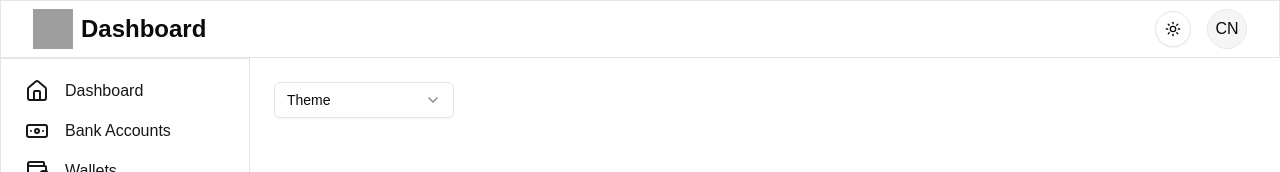
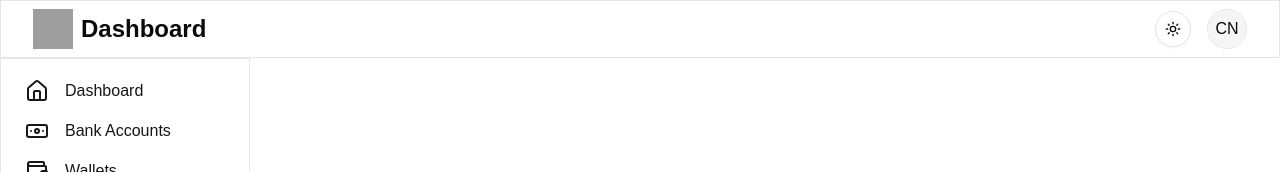
Before and after one commit to mykolatsiapalo1/backoffice, a Next.js app: page /bank-accounts in a window 1280 px wide. Shown: the top 172 px of the page. Built offline with nearby package versions, Linux system fonts and the light colour scheme; grey boxes are pictures that could not be loaded.

Commit message:
fix: build

```diff
--- a/app/(dashboard)/bank-accounts/page.tsx
+++ b/app/(dashboard)/bank-accounts/page.tsx
@@ -1,10 +1,129 @@
+"use client";
+
 import { BankAccountsSelect } from "@/models/dashboard/bank-accounts/bank-accounts-select";
-import { mockAccountsData } from "../page";
+import { Account } from "@/types/accounts";
+import { useEffect, useState } from "react";
+// export const mockAccountsData: Account[] = [
+//   {
+//     id: "1",
+//     referral: "referral1",
+//     status: "active",
+//     alias: null,
+//     created_at: 1633036800,
+//     balance: { USD: 1000, EUR: 850 },
+//     status_verification: "verified",
+//     complete_name: "John Doe",
+//     identification_external_uuid: "uuid-1",
+//   },
+//   {
+//     id: "2",
+//     referral: "referral2",
+//     status: "inactive",
+//     alias: null,
+//     created_at: 1633123200,
+//     balance: { USD: 500, GBP: 400 },
+//     status_verification: "pending",
+//     complete_name: "Jane Smith",
+//     identification_external_uuid: "uuid-2",
+//   },
+//   {
+//     id: "3",
+//     referral: "referral3",
+//     status: "active",
+//     alias: null,
+//     created_at: 1633209600,
+//     balance: { USD: 1500, JPY: 200000 },
+//     status_verification: "verified",
+//     complete_name: "Alice Johnson",
+//     identification_external_uuid: "uuid-3",
+//   },
+//   {
+//     id: "4",
+//     referral: "referral4",
+//     status: "suspended",
+//     alias: null,
+//     created_at: 1633296000,
+//     balance: { USD: 300, AUD: 400 },
+//     status_verification: "not_verified",
+//     complete_name: "Bob Brown",
+//     identification_external_uuid: "uuid-4",
+//   },
+//   {
+//     id: "5",
+//     referral: "referral5",
+//     status: "active",
+//     alias: null,
+//     created_at: 1633382400,
+//     balance: { USD: 2000, CAD: 2500 },
+//     status_verification: "verified",
+//     complete_name: "Charlie Davis",
+//     identification_external_uuid: "uuid-5",
+//   },
+//   {
+//     id: "6",
+//     referral: "referral6",
+//     status: "inactive",
+//     alias: null,
+//     created_at: 1633468800,
+//     balance: { USD: 0, NZD: 100 },
+//     status_verification: "pending",
+//     complete_name: "Diana Evans",
+//     identification_external_uuid: "uuid-6",
+//   },
+//   {
+//     id: "7",
+//     referral: "referral7",
+//     status: "active",
+//     alias: null,
+//     created_at: 1633555200,
+//     balance: { USD: 750, CHF: 600 },
+//     status_verification: "verified",
+//     complete_name: "Ethan Foster",
+//     identification_external_uuid: "uuid-7",
+//   },
+//   {
+//     id: "8",
+//     referral: "referral8",
+//     status: "active",
+//     alias: null,
+//     created_at: 1633641600,
+//     balance: { USD: 1200, SEK: 10000 },
+//     status_verification: "verified",
+//     complete_name: "Fiona Green",
+//     identification_external_uuid: "uuid-8",
+//   },
+//   {
+//     id: "9",
+//     referral: "referral9",
+//     status: "inactive",
+//     alias: null,
+//     created_at: 1633728000,
+//     balance: { USD: 400, NOK: 3000 },
+//     status_verification: "not_verified",
+//     complete_name: "George Harris",
+//     identification_external_uuid: "uuid-9",
+//   },
+//   {
+//     id: "10",
+//     referral: "referral10",
+//     status: "active",
+//     alias: null,
+//     created_at: 1633814400,
+//     balance: { USD: 600, SGD: 800 },
+//     status_verification: "verified",
+//     complete_name: "Hannah Ivers",
+//     identification_external_uuid: "uuid-10",
+//   },
+// ];
 
 export default function BankAccountsPage() {
+  const [selectedAccountId, setSelectedAccountId] = useState<string>("");
+  // useEffect(() => {
+  //   setSelectedAccountId(mockAccountsData[0].id);
+  // }, []);
   return (
     <div className="flex flex-col p-6">
-      <BankAccountsSelect data={mockAccountsData} />
+      {/* <BankAccountsSelect data={mockAccountsData} selectedAccountId={selectedAccountId} /> */}
     </div>
   );
 }
--- a/app/(dashboard)/page.tsx
+++ b/app/(dashboard)/page.tsx
@@ -6,118 +6,6 @@ import { DashboardInfoWrapper } from "@/models/dashboard/dashboard-info";
 import { Account } from "@/types/accounts";
 import { useEffect, useState } from "react";
 
-export const mockAccountsData: Account[] = [
-  {
-    id: "1",
-    referral: "referral1",
-    status: "active",
-    alias: null,
-    created_at: 1633036800,
-    balance: { USD: 1000, EUR: 850 },
-    status_verification: "verified",
-    complete_name: "John Doe",
-    identification_external_uuid: "uuid-1",
-  },
-  {
-    id: "2",
-    referral: "referral2",
-    status: "inactive",
-    alias: null,
-    created_at: 1633123200,
-    balance: { USD: 500, GBP: 400 },
-    status_verification: "pending",
-    complete_name: "Jane Smith",
-    identification_external_uuid: "uuid-2",
-  },
-  {
-    id: "3",
-    referral: "referral3",
-    status: "active",
-    alias: null,
-    created_at: 1633209600,
-    balance: { USD: 1500, JPY: 200000 },
-    status_verification: "verified",
-    complete_name: "Alice Johnson",
-    identification_external_uuid: "uuid-3",
-  },
-  {
-    id: "4",
-    referral: "referral4",
-    status: "suspended",
-    alias: null,
-    created_at: 1633296000,
-    balance: { USD: 300, AUD: 400 },
-    status_verification: "not_verified",
-    complete_name: "Bob Brown",
-    identification_external_uuid: "uuid-4",
-  },
-  {
-    id: "5",
-    referral: "referral5",
-    status: "active",
-    alias: null,
-    created_at: 1633382400,
-    balance: { USD: 2000, CAD: 2500 },
-    status_verification: "verified",
-    complete_name: "Charlie Davis",
-    identification_external_uuid: "uuid-5",
-  },
-  {
-    id: "6",
-    referral: "referral6",
-    status: "inactive",
-    alias: null,
-    created_at: 1633468800,
-    balance: { USD: 0, NZD: 100 },
-    status_verification: "pending",
-    complete_name: "Diana Evans",
-    identification_external_uuid: "uuid-6",
-  },
-  {
-    id: "7",
-    referral: "referral7",
-    status: "active",
-    alias: null,
-    created_at: 1633555200,
-    balance: { USD: 750, CHF: 600 },
-    status_verification: "verified",
-    complete_name: "Ethan Foster",
-    identification_external_uuid: "uuid-7",
-  },
-  {
-    id: "8",
-    referral: "referral8",
-    status: "active",
-    alias: null,
-    created_at: 1633641600,
-    balance: { USD: 1200, SEK: 10000 },
-    status_verification: "verified",
-    complete_name: "Fiona Green",
-    identification_external_uuid: "uuid-8",
-  },
-  {
-    id: "9",
-    referral: "referral9",
-    status: "inactive",
-    alias: null,
-    created_at: 1633728000,
-    balance: { USD: 400, NOK: 3000 },
-    status_verification: "not_verified",
-    complete_name: "George Harris",
-    identification_external_uuid: "uuid-9",
-  },
-  {
-    id: "10",
-    referral: "referral10",
-    status: "active",
-    alias: null,
-    created_at: 1633814400,
-    balance: { USD: 600, SGD: 800 },
-    status_verification: "verified",
-    complete_name: "Hannah Ivers",
-    identification_external_uuid: "uuid-10",
-  },
-];
 
 export default function Home() {
   const [accounts, setAccounts] = useState<Account[]>([]);
--- a/models/dashboard/bank-accounts/bank-accounts-select.tsx
+++ b/models/dashboard/bank-accounts/bank-accounts-select.tsx
@@ -2,19 +2,35 @@ import { Select } from "@/components/ui/select";
 import { SkDiv } from "@/components/ui/sk-div";
 import { Account } from "@/types/accounts";
 import { SelectContent, SelectItem, SelectTrigger, SelectValue } from "@/components/ui/select";
-export function BankAccountsSelect({ data }: { data?: Account[] }) {
+import { useMemo } from "react";
+export function BankAccountsSelect({ data, selectedAccountId }: { data?: Account[]; selectedAccountId: string }) {
+  const selectedAccount = useMemo(() => data?.find((account) => account.id === selectedAccountId), [selectedAccountId]);
   return (
     <SkDiv isLoading={!data?.length}>
-      <Select>
-        <SelectTrigger className="w-[180px]">
-          <SelectValue placeholder="Theme" />
+      <span className="mb-2 text-base font-normal leading-normal text-primary">Select account</span>
+      {/* <Select>
+        <SelectTrigger className="mt-2 w-[100%] text-base">
+          <SelectValue
+            placeholder={<SelectItemRow {...selectedAccount} />}
+          />
         </SelectTrigger>
         <SelectContent>
-          <SelectItem value="light">Light</SelectItem>
-          <SelectItem value="dark">Dark</SelectItem>
-          <SelectItem value="system">System</SelectItem>
+          {data?.map((account) => (
+            <SelectItem value={account.id}>
+              <SelectItemRow {...account} />
+            </SelectItem>
+          ))}
         </SelectContent>
-      </Select>
+      </Select> */}
     </SkDiv>
   );
 }
+
+function SelectItemRow(account: Account) {
+  return (
+    <div>
+      <span>{account.complete_name}</span>
+      <span className="text-gray-400"> - {account.identification_external_uuid}</span>
+    </div>
+  );
+}
```
